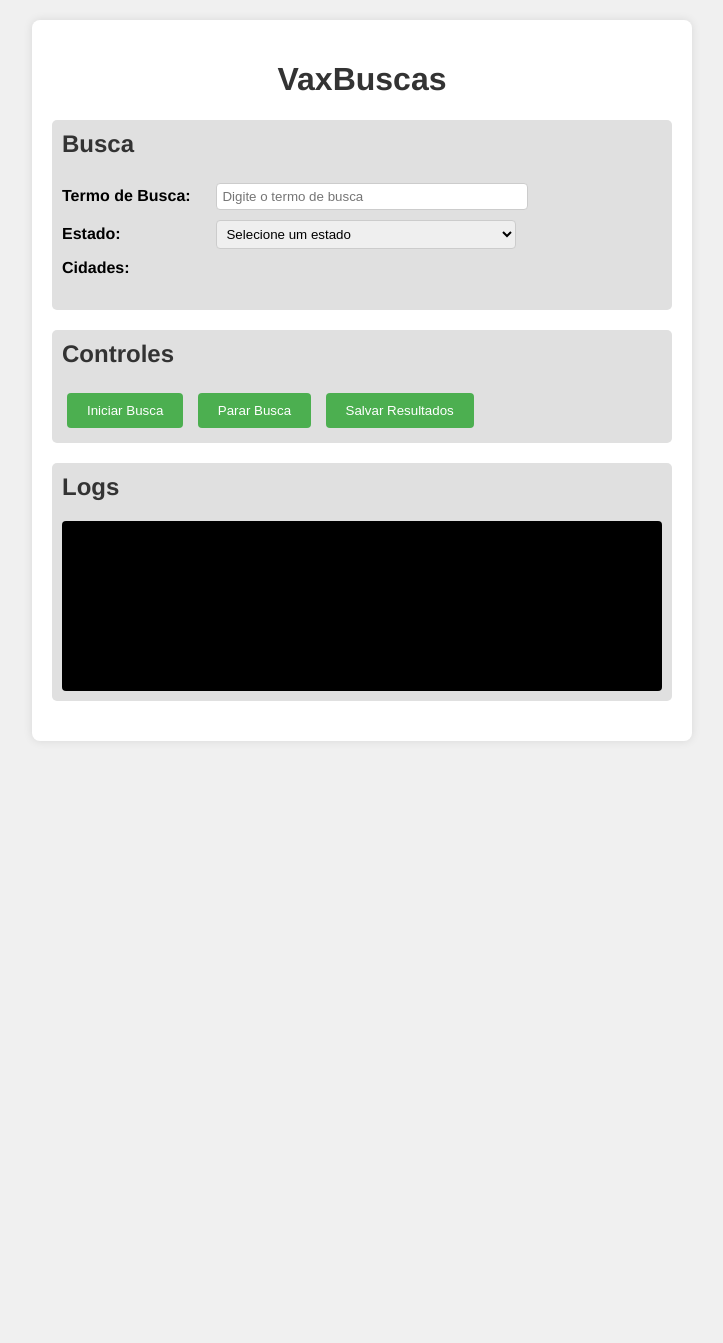
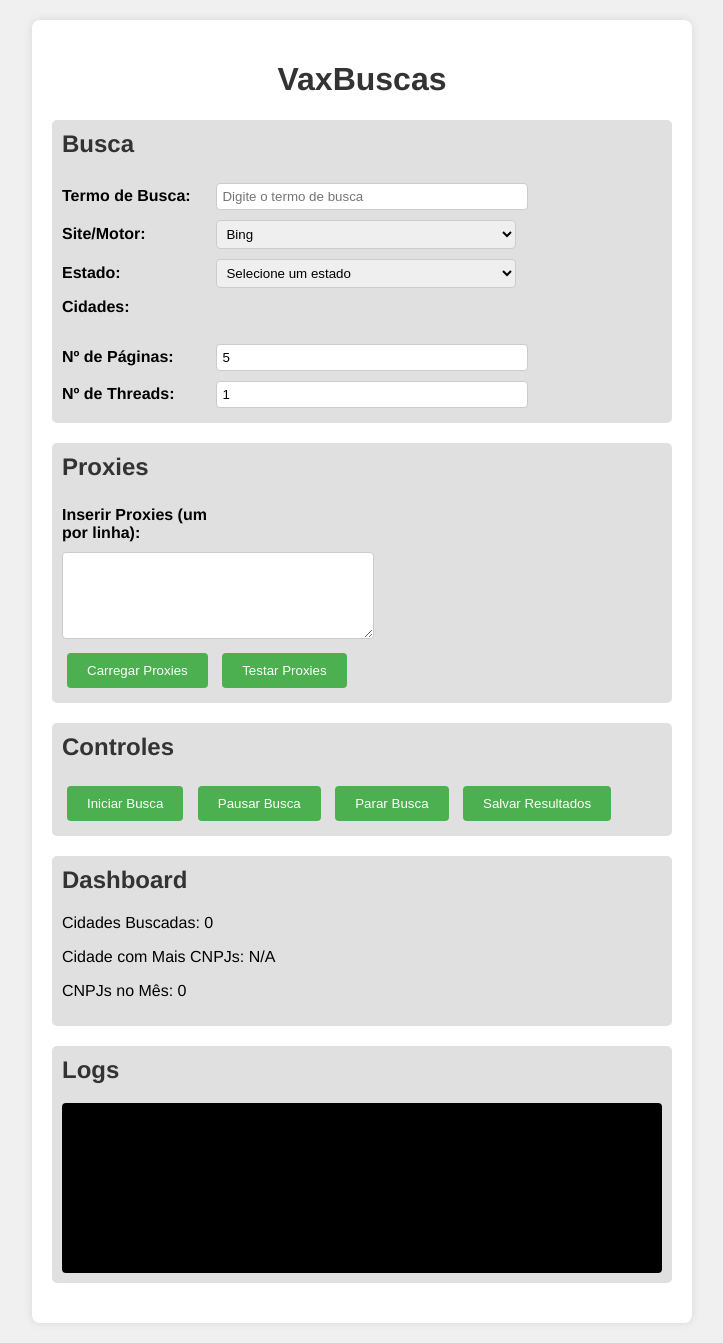
Before and after one commit to eusantoslucas/vaxbuscas, a Flask app: page / in a window 1280 px wide. Shown: the whole page, without its empty margins (278-1001 px from the left). Before the commit the page ends 741 px from the top, so only its background shows below. Run offline with Flask 3, Linux system fonts and the light colour scheme.

Commit message:
Update index.html

```diff
--- a/templates/index.html
+++ b/templates/index.html
@@ -16,6 +16,11 @@
             <label>Termo de Busca:</label>
             <input type="text" id="search_term" placeholder="Digite o termo de busca"><br>
 
+            <label>Site/Motor:</label>
+            <select id="search_option">
+                <option value="Bing">Bing</option>
+            </select><br>
+
             <label>Estado:</label>
             <select id="state" onchange="updateCities()">
                 <option value="">Selecione um estado</option>
@@ -26,14 +31,38 @@
 
             <label>Cidades:</label>
             <div id="cities_container"></div><br>
+
+            <label>Nº de Páginas:</label>
+            <input type="number" id="max_pages" value="5" min="1" max="100"><br>
+
+            <label>Nº de Threads:</label>
+            <input type="number" id="num_threads" value="1" min="1" max="10"><br>
+        </div>
+
+        <!-- Seção de Proxies -->
+        <div class="section">
+            <h2>Proxies</h2>
+            <label>Inserir Proxies (um por linha):</label><br>
+            <textarea id="proxies" rows="5" cols="40"></textarea><br>
+            <button onclick="loadProxies()">Carregar Proxies</button>
+            <button onclick="testProxies()">Testar Proxies</button>
         </div>
 
         <!-- Seção de Controles -->
         <div class="section">
             <h2>Controles</h2>
             <button onclick="startSearch()">Iniciar Busca</button>
+            <button onclick="pauseSearch()">Pausar Busca</button>
             <button onclick="stopSearch()">Parar Busca</button>
-            <button onclick="saveResults()">Salvar Resultados</button>
+            <button onclick="showSaveFields()">Salvar Resultados</button>
+        </div>
+
+        <!-- Seção de Dashboard -->
+        <div class="section">
+            <h2>Dashboard</h2>
+            <p>Cidades Buscadas: <span id="cities_searched">0</span></p>
+            <p>Cidade com Mais CNPJs: <span id="top_city">N/A</span></p>
+            <p>CNPJs no Mês: <span id="monthly_cnpjs">0</span></p>
         </div>
 
         <!-- Seção de Logs -->
@@ -41,6 +70,16 @@
             <h2>Logs</h2>
             <div id="logs" class="logs"></div>
         </div>
+
+        <!-- Modal para Seleção de Campos -->
+        <div id="fieldsModal" class="modal">
+            <div class="modal-content">
+                <span class="close" onclick="closeModal()">&times;</span>
+                <h2>Selecionar Campos para Salvar</h2>
+                <div id="fields_container"></div>
+                <button onclick="saveResults()">Salvar</button>
+            </div>
+        </div>
     </div>
 
     <script src="/static/js/scripts.js"></script>
```
